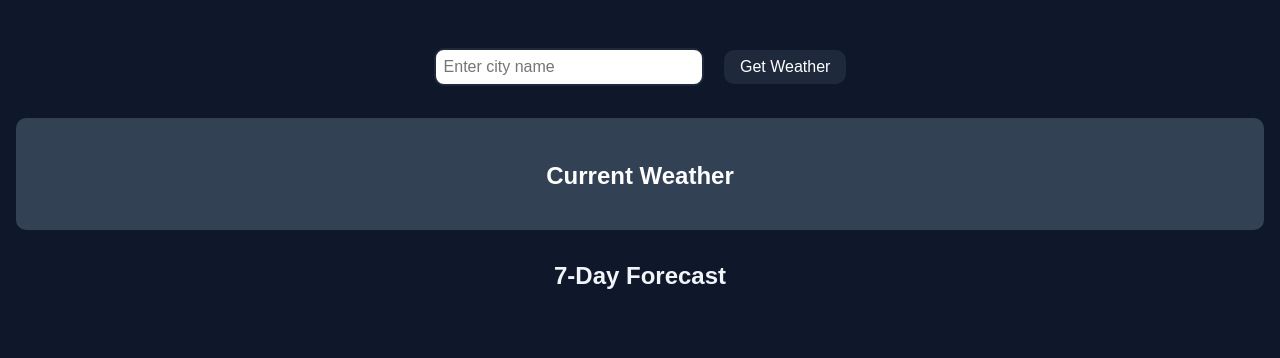
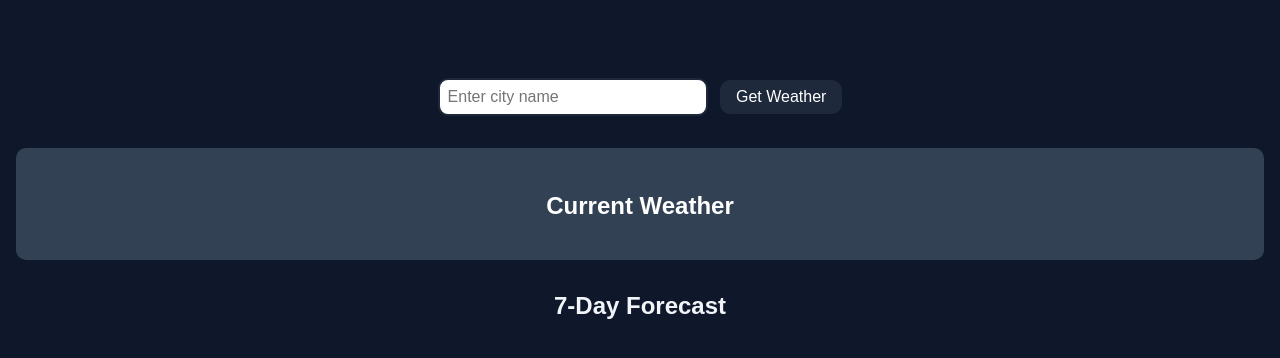
Before and after one commit to Wjpayne/weather-odin, a website built with Vite: page index.html in a window 1280 px wide. Built offline with nearby package versions, Linux system fonts and the light colour scheme; no server answers.

Commit message:
fix margin

```diff
--- a/src/style.css
+++ b/src/style.css
@@ -6,8 +6,6 @@ body {
   margin: 0;
   padding: 1rem;
 }
-
-
 
 /* Style for form */
 
@@ -25,22 +23,20 @@ input[type="text"] {
 }
 
 button {
-  padding: 0.5rem 1rem;
   font-size: 1rem;
   background-color: #1e293b;
   color: white;
   border: none;
   border-radius: 10px;
   cursor: pointer;
-  margin-left: 1rem;
+  padding: 0.5rem 1rem;
+  margin: 2rem 0 0 0.5rem;
 }
 
 ul {
   list-style-type: none;
   padding: 0;
 }
-
-
 
 /* Current Weather Styles */
 
@@ -58,7 +54,7 @@ ul {
 }
 
 #current-weather-content li {
-    margin: 0.75rem 0;
+  margin: 0.75rem 0;
 }
 
 /* Forecast Cards Styles */
```
